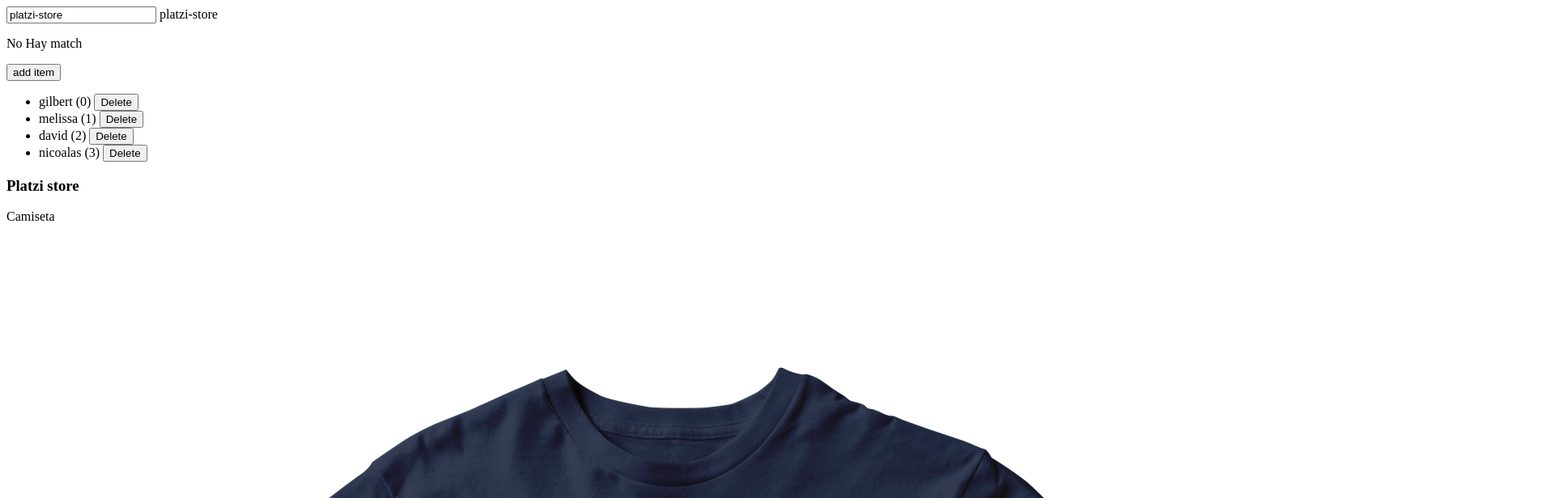
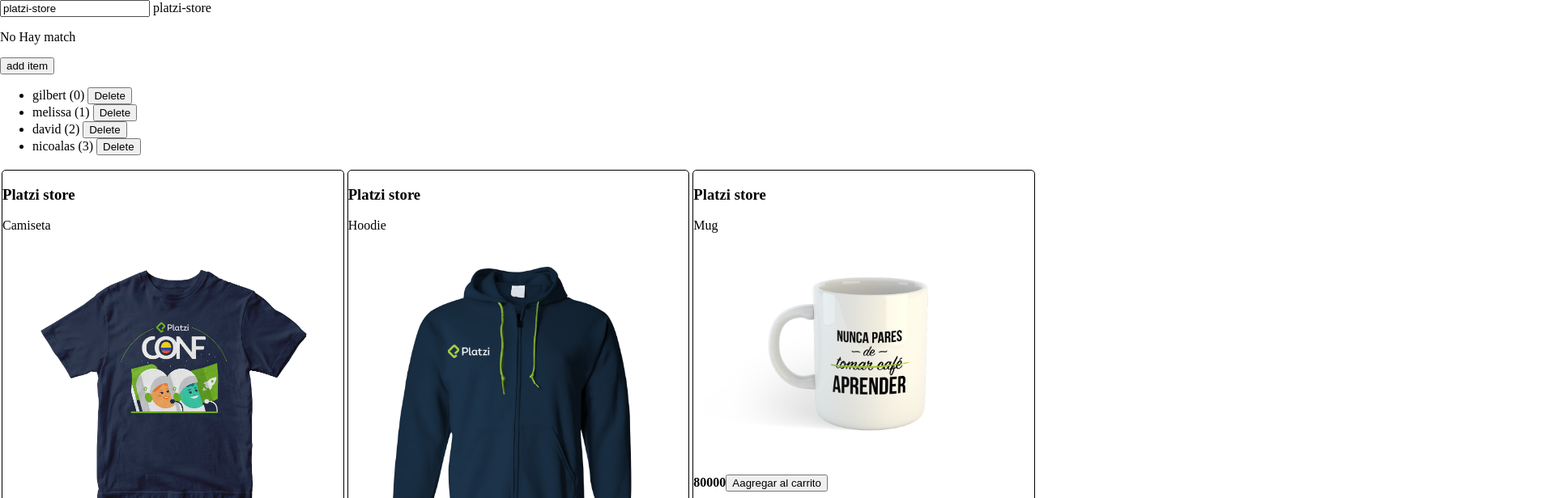
Before and after one commit to gilzhix/angular, an Angular app in the folder platzi-store/: page / in a window 1280 px wide. Shown: the top 616 px of the page at 81% size, 1920 px wide, since content can reach past the window. Built offline with nearby package versions, Linux system fonts and the light colour scheme.

Commit message:
agregando stilos , mera actitud americana

```diff
--- a/platzi-store/src/app/app.component.html
+++ b/platzi-store/src/app/app.component.html
@@ -34,6 +34,9 @@
   </li>
 </ul>
 
-<div *ngFor="let product of products">
-  <app-product (productClicked)="clickProduct($event)" [product]="product"  ></app-product>
+<div class="product-grid" >
+  <app-product *ngFor="let product of products"
+   (productClicked)="clickProduct($event)"
+   [product]="product"  >
+  </app-product>
 </div>
--- /dev/null
+++ b/platzi-store/src/app/components/product.component.scss
@@ -0,0 +1,9 @@
+:host{
+    border: 1px solid black;
+    margin: 2px;
+    border-radius: 5px;
+    display: block;
+}
+img{
+    max-width: 100%;
+}
--- a/platzi-store/src/app/components/product.component.ts
+++ b/platzi-store/src/app/components/product.component.ts
@@ -15,7 +15,8 @@
 
 @Component({
     selector: 'app-product',
-    templateUrl: './product.component.html'
+    templateUrl: './product.component.html',
+    styleUrls: ['./product.component.scss']
 })
 
 export class ProductComponent implements OnInit, DoCheck, OnDestroy {
--- a/platzi-store/src/styles.scss
+++ b/platzi-store/src/styles.scss
@@ -1 +1,17 @@
 /* You can add global styles to this file, and also import other style files */
+body {
+    margin: 0;
+    padding: 0;
+}
+
+.product-grid{
+    display: grid;
+    grid-template-columns: repeat(1, 1fr);
+}
+
+@media (min-width: 576px){
+    .product-grid{
+
+        grid-template-columns: repeat(3, 1fr);
+    }
+}
```
